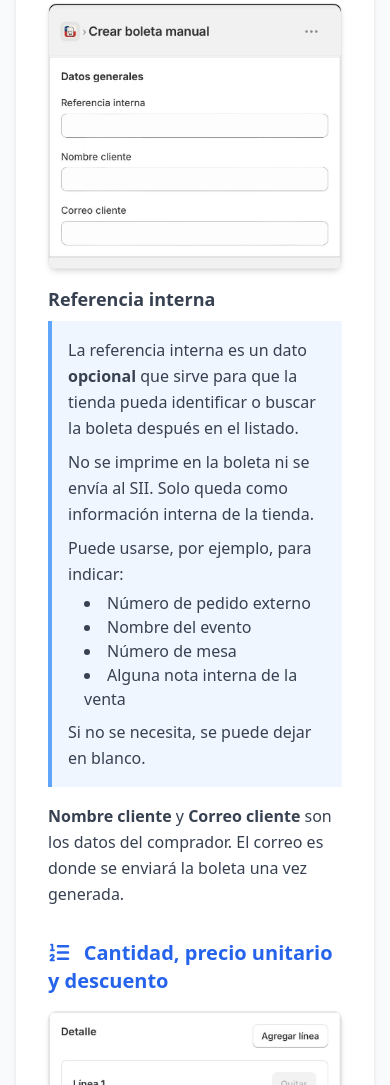
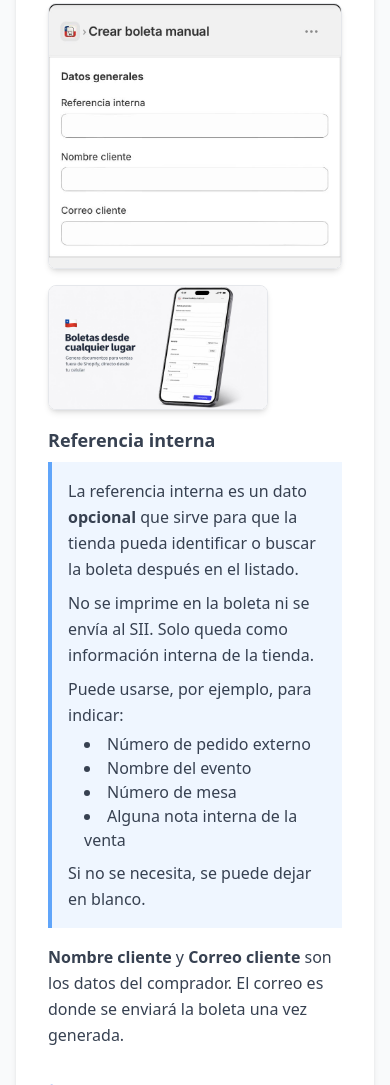
Before and after one commit to softifycl/softify-web, a plain HTML site: page eboletas.softify.cl/documentacion.html in a window 390 px wide. Shown: the part 3799-4884 px from the top of the page. Drawn offline with nearby package versions, Linux system fonts and the light colour scheme.

Commit message:
Agrega imagenes: Directo al SII en index + creador mobile en doc seccion 4

```diff
--- a/eboletas.softify.cl/documentacion.html
+++ b/eboletas.softify.cl/documentacion.html
@@ -243,6 +243,12 @@
                alt="Crear boleta manual - Datos generales"
                class="w-full max-w-md rounded-lg shadow-md mb-4 border border-gray-200"
                loading="lazy">
+
+          <img src="img/app-mobile-creador.jpg"
+               alt="Crear boleta manual desde el celular - Boletas desde cualquier lugar"
+               class="w-full rounded-lg shadow-md mb-4 border border-gray-200"
+               loading="lazy"
+               style="max-width: 220px;">
 
           <h4 class="text-lg font-semibold text-gray-700 mb-2">Referencia interna</h4>
           <div class="bg-blue-50 border-l-4 border-blue-400 p-4 mb-4">
```
Also changed, not shown: eboletas.softify.cl/index.html (+3 -0 lines), eboletas.softify.cl/img/app-directo-sii.jpg (added), eboletas.softify.cl/img/app-mobile-creador.jpg (added).
